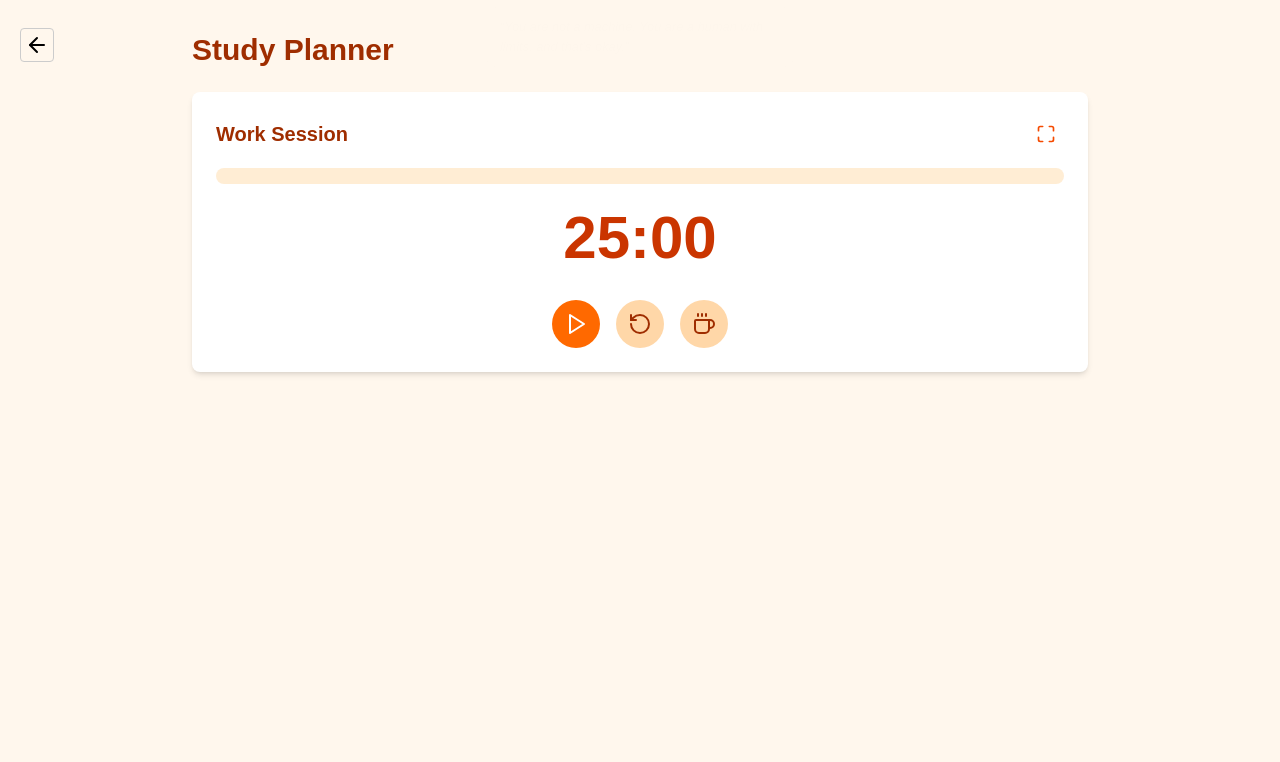
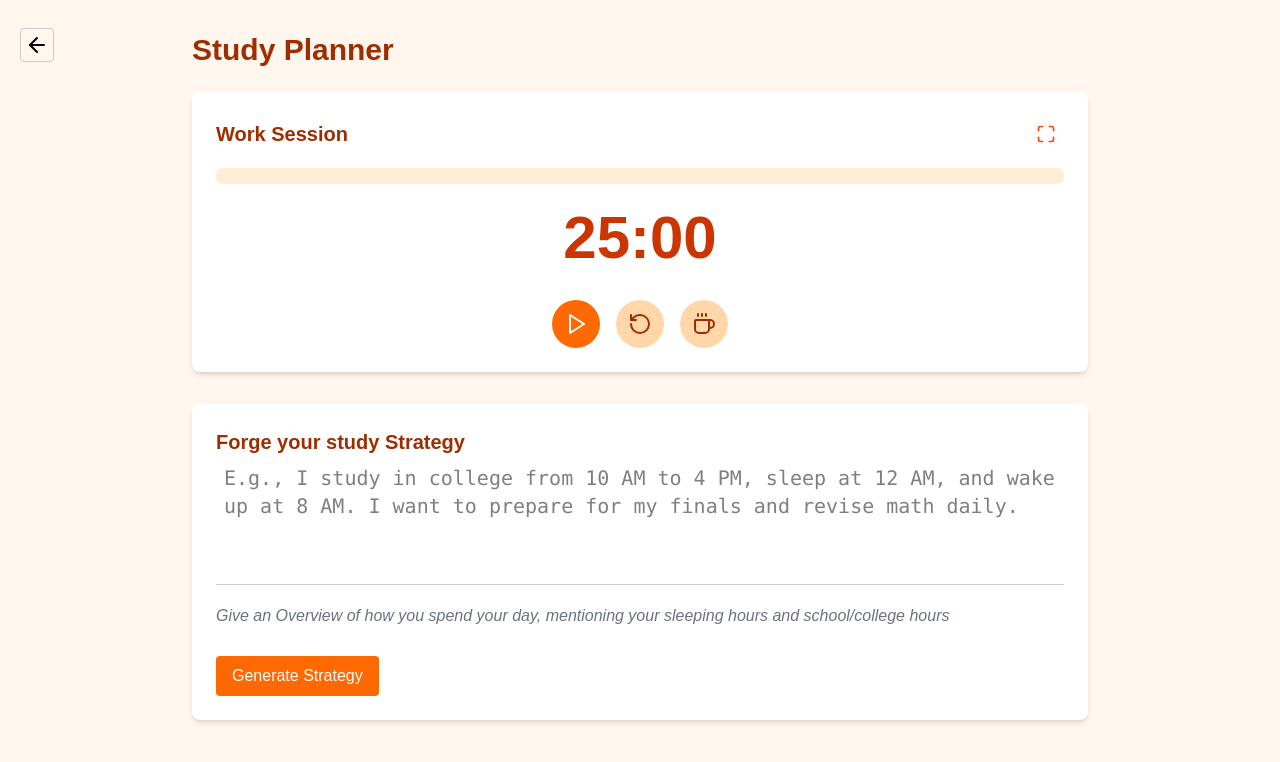
Before and after one commit to Biprodeep12/MunchLesson, a Next.js app: page /plan in a window 1280 px wide. Shown: the top 762 px of the page. Built offline with nearby package versions, Linux system fonts and the light colour scheme; no server answers.

Commit message:
major fixes

```diff
--- a/package.json
+++ b/package.json
@@ -14,10 +14,12 @@
     "framer-motion": "^12.6.5",
     "lucide": "^0.487.0",
     "lucide-react": "^0.487.0",
+    "markdown": "^0.5.0",
     "next": "15.2.4",
     "react": "^19.0.0",
     "react-dom": "^19.0.0",
     "react-hot-toast": "^2.5.2",
+    "react-markdown": "^10.1.0",
     "reacts": "^0.0.0"
   },
   "devDependencies": {
--- a/src/components/Ai.tsx
+++ b/src/components/Ai.tsx
@@ -2,8 +2,12 @@ import { ArrowLeft } from 'lucide-react';
 import Link from 'next/link';
 import { MoveRight } from 'lucide-react';
 import { useState, useRef, useEffect } from 'react';
+import { useRouter } from 'next/router';
+import { markdown } from 'markdown';
 
 export default function Ai() {
+  const router = useRouter();
+  const { question } = router.query;
   const textareaRef = useRef<HTMLTextAreaElement>(null);
   const messagesEndRef = useRef<HTMLDivElement | null>(null);
 
@@ -13,6 +17,42 @@ export default function Ai() {
   >([]);
   const [isAi, setIsAi] = useState(true);
   const [loading, setLoading] = useState(false);
+
+  useEffect(() => {
+    if (question && typeof question === 'string' && messages.length === 0) {
+      handleInitialQuestion(question);
+    }
+  }, [messages.length, question]);
+
+  const handleInitialQuestion = async (question: string) => {
+    setIsAi(false);
+    setLoading(true);
+
+    const userMessage = { role: 'user' as const, content: question };
+    setMessages([userMessage]);
+
+    try {
+      const response = await fetch('/api/ai', {
+        method: 'POST',
+        headers: { 'Content-Type': 'application/json' },
+        body: JSON.stringify({ messages: [userMessage] }),
+      });
+
+      if (!response.ok) throw new Error('AI response failed');
+
+      const data = await response.json();
+      const aiMessage = {
+        role: 'assistant' as const,
+        content: data.choices[0]?.message?.content || 'No response',
+      };
+
+      setMessages((prev) => [...prev, aiMessage]);
+    } catch (error) {
+      console.error('Error fetching AI response:', error);
+    } finally {
+      setLoading(false);
+    }
+  };
 
   useEffect(() => {
     if (textareaRef.current) {
@@ -96,7 +136,10 @@ export default function Ai() {
                     ? 'bg-blue-500 text-white'
                     : 'bg-white text-black'
                 }`}>
-                {msg.content}
+                <p
+                  dangerouslySetInnerHTML={{
+                    __html: markdown.toHTML(msg.content),
+                  }}></p>
               </div>
             ))}
             {loading && (
--- a/src/components/home.tsx
+++ b/src/components/home.tsx
@@ -51,7 +51,6 @@ export default function HomePage() {
   const [sidebarOpen, setSidebarOpen] = useState(false);
   const { user } = useAuth();
 
-  // Progress state
   const [streak, setStreak] = useState<number>(0);
   const [streakPercentage, setStreakPercentage] = useState<number>(0);
   const [xpPoints, setXpPoints] = useState<number>(0);
@@ -68,7 +67,6 @@ export default function HomePage() {
     window.location.reload();
   };
 
-  // Fetch leaderboard data
   useEffect(() => {
     const fetchScores = async () => {
       try {
@@ -94,13 +92,11 @@ export default function HomePage() {
     fetchScores();
   }, []);
 
-  // Fetch user progress data
   useEffect(() => {
     const fetchUserProgress = async () => {
       if (!user) return;
 
       try {
-        // Fetch XP points from score collection
         const scoreDocRef = doc(db, 'score', user.uid);
         const scoreDoc = await getDoc(scoreDocRef);
 
@@ -110,20 +106,16 @@ export default function HomePage() {
           const xp = score * 10;
           setXpPoints(xp);
 
-          // Calculate level based on XP (every 500 XP = 1 level)
           const level = Math.floor(xp / 500) + 1;
           setCurrentLevel(level);
 
-          // Calculate XP needed for next level
           const nextLevelXPNeeded = level * 500;
           setNextLevelXP(nextLevelXPNeeded - xp);
 
-          // Calculate percentage to next level
           const levelProgress = ((xp % 500) / 500) * 100;
           setXpPercentage(levelProgress);
         }
 
-        // Fetch tasks from tasks collection
         const tasksDocRef = doc(db, 'tasks', user.uid);
         const tasksDoc = await getDoc(tasksDocRef);
 
@@ -131,7 +123,6 @@ export default function HomePage() {
           const tasksData = tasksDoc.data();
           const todos = tasksData.todos || [];
 
-          // Count completed and total tasks
           const completed = todos.filter((todo: Todo) => todo.completed).length;
           const total = todos.length;
 
@@ -139,17 +130,13 @@ export default function HomePage() {
           setTotalTasks(total);
           setRemainingTasks(total - completed);
 
-          // Calculate percentage of completed tasks
           const percentage = total > 0 ? (completed / total) * 100 : 0;
           setTasksPercentage(percentage);
         }
 
-        // Calculate streak (for demo purposes, we'll use a random number between 1-14)
-        // In a real app, you would track login dates in Firestore
         const userStreak = Math.floor(Math.random() * 14) + 1;
         setStreak(userStreak);
 
-        // Calculate streak percentage (assuming 10 days is 100%)
         const streakPercentage = Math.min((userStreak / 10) * 100, 100);
         setStreakPercentage(streakPercentage);
       } catch (err) {
@@ -455,7 +442,7 @@ export default function HomePage() {
                 <div className='bg-white/80 shadow-sm hover:shadow-md transition-all hover:translate-y-[-2px] rounded-2xl overflow-hidden p-6'>
                   <div className='flex justify-between items-center mb-3'>
                     <h3 className='font-medium text-gray-800'>
-                      Completed Tasks
+                      Study Progress
                     </h3>
                     <span className='px-2 py-1 text-xs font-medium bg-gradient-to-r from-[#FF6B6B] to-[#FFD166] text-white rounded-full'>
                       {completedTasks}/{totalTasks}
--- a/src/components/quizz.tsx
+++ b/src/components/quizz.tsx
@@ -247,6 +247,14 @@ export default function Quiz() {
                 {submitted && question.feedback && (
                   <div className='mt-2 text-sm italic text-gray-700'>
                     {question.feedback}
+                    <Link
+                      href={{
+                        pathname: '/AIPage',
+                        query: { question: question.question },
+                      }}
+                      className='text-blue-600 underline ml-2'>
+                      Read More
+                    </Link>
                   </div>
                 )}
               </div>
--- a/src/components/studyPlan.tsx
+++ b/src/components/studyPlan.tsx
@@ -11,6 +11,7 @@ import {
   ArrowLeft,
 } from 'lucide-react';
 import Link from 'next/link';
+import { markdown } from 'markdown';
 
 type TimerMode = 'work' | 'break';
 
@@ -20,6 +21,42 @@ export default function StudyPlanner() {
   const [mode, setMode] = useState<TimerMode>('work');
   const [timeLeft, setTimeLeft] = useState(25 * 60);
   const timerRef = useRef<HTMLDivElement>(null);
+  const [userInput, setUserInput] = useState('');
+  const [aiResponse, setAiResponse] = useState('');
+  const [loadingResponse, setLoadingResponse] = useState(false);
+
+  const generateStudyStrategy = async () => {
+    if (!userInput.trim()) return;
+
+    setLoadingResponse(true);
+    setAiResponse('');
+
+    try {
+      const res = await fetch('/api/ai', {
+        method: 'POST',
+        headers: {
+          'Content-Type': 'application/json',
+        },
+        body: JSON.stringify({
+          messages: [
+            {
+              role: 'user',
+              content: `Here's my schedule and goals: ${userInput}. Can you help me create a realistic and effective study strategy?`,
+            },
+          ],
+        }),
+      });
+
+      const data = await res.json();
+      const message = data?.choices?.[0]?.message?.content;
+      setAiResponse(message || 'Sorry, something went wrong.');
+    } catch (error) {
+      console.error('Error getting AI response:', error);
+      setAiResponse('There was an error generating your study strategy.');
+    } finally {
+      setLoadingResponse(false);
+    }
+  };
 
   const workDuration = 25 * 60;
   const breakDuration = 5 * 60;
@@ -178,6 +215,37 @@ export default function StudyPlanner() {
             </div>
           </div>
         </div>
+        <div className='rounded-lg p-6 bg-white shadow-md mb-8'>
+          <h2 className='text-xl font-semibold text-orange-800'>
+            Forge your study Strategy
+          </h2>
+          <textarea
+            value={userInput}
+            onChange={(e) => setUserInput(e.target.value)}
+            className='border-b border-[#ccc] w-full outline-none text-xl p-2 font-mono resize-none'
+            placeholder='E.g., I study in college from 10 AM to 4 PM, sleep at 12 AM, and wake up at 8 AM. I want to prepare for my finals and revise math daily.'
+            rows={4}
+          />
+          <div className='italic text-gray-500 my-3'>
+            Give an Overview of how you spend your day, mentioning your sleeping
+            hours and school/college hours
+          </div>
+          <button
+            onClick={generateStudyStrategy}
+            className='mt-4 px-4 py-2 bg-orange-500 text-white rounded hover:bg-orange-600 transition-colors'
+            disabled={loadingResponse}>
+            {loadingResponse ? 'Generating...' : 'Generate Strategy'}
+          </button>
+
+          {aiResponse && (
+            <div className='mt-4 p-4 bg-orange-100 rounded text-orange-800 whitespace-pre-wrap'>
+              <p
+                dangerouslySetInnerHTML={{
+                  __html: markdown.toHTML(aiResponse),
+                }}></p>
+            </div>
+          )}
+        </div>
       </div>
     </div>
   );
```
Also changed, not shown: 1 other file (tests, documents, lock files or other folders).
